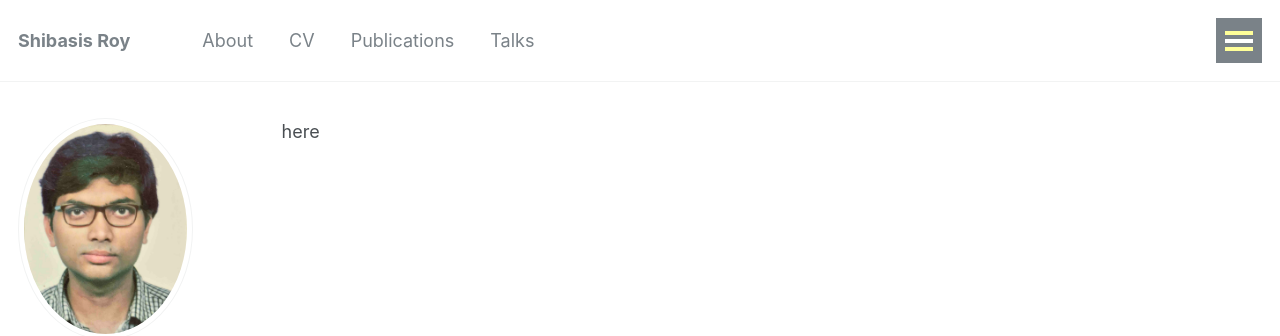
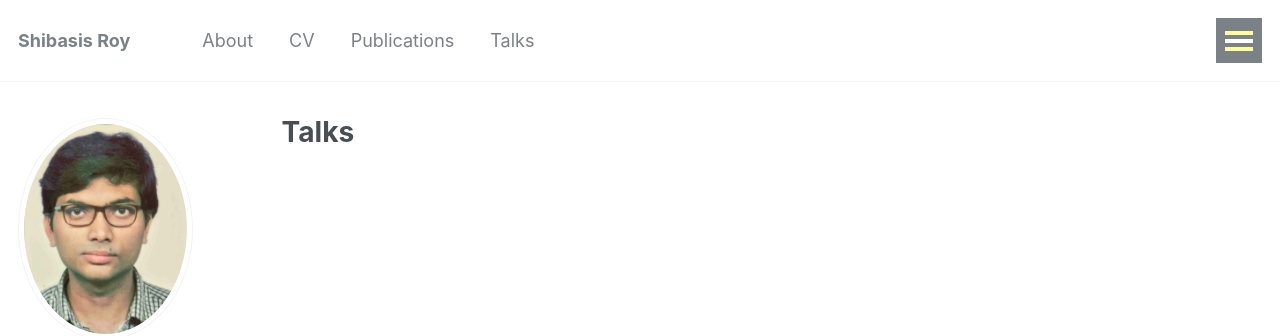
Before and after one commit to shibasisr/shibasisr.github.io, a Jekyll site: the page built from _pages/talks.md, in a window 1280 px wide. Shown: the top 336 px of the page. Built offline with Jekyll 4.4.1, drawn with Linux system fonts in a browser that asks for light colours; some web fonts are replaced; our own code applies the rules of GitHub Pages for plain Markdown files; a script bundle is joined from its source files by our own code; library files that are not in the unit come from our copies.

Commit message:
Update talks.md

```diff
--- a/_pages/talks.md
+++ b/_pages/talks.md
@@ -1 +1,6 @@
-here
+---
+permalink: /
+title: "Talks"
+excerpt: "Talks"
+author_profile: true
+---
```
